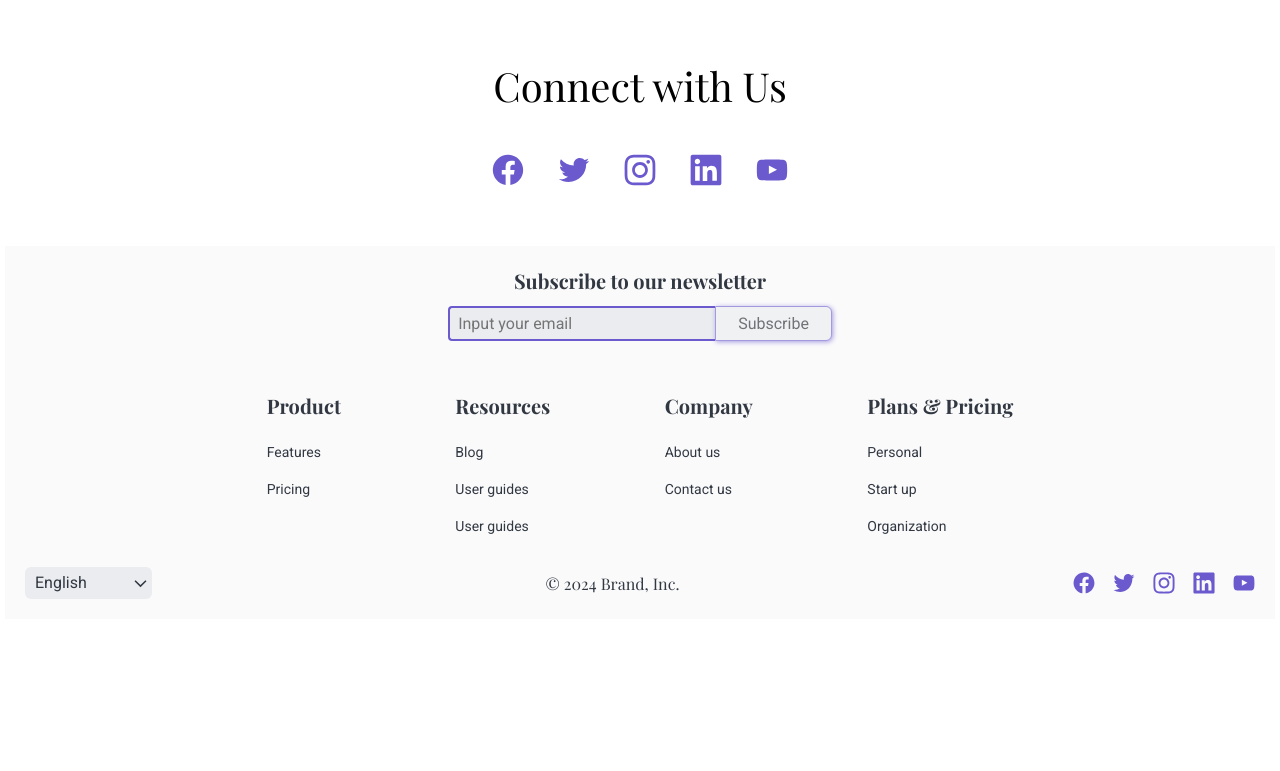
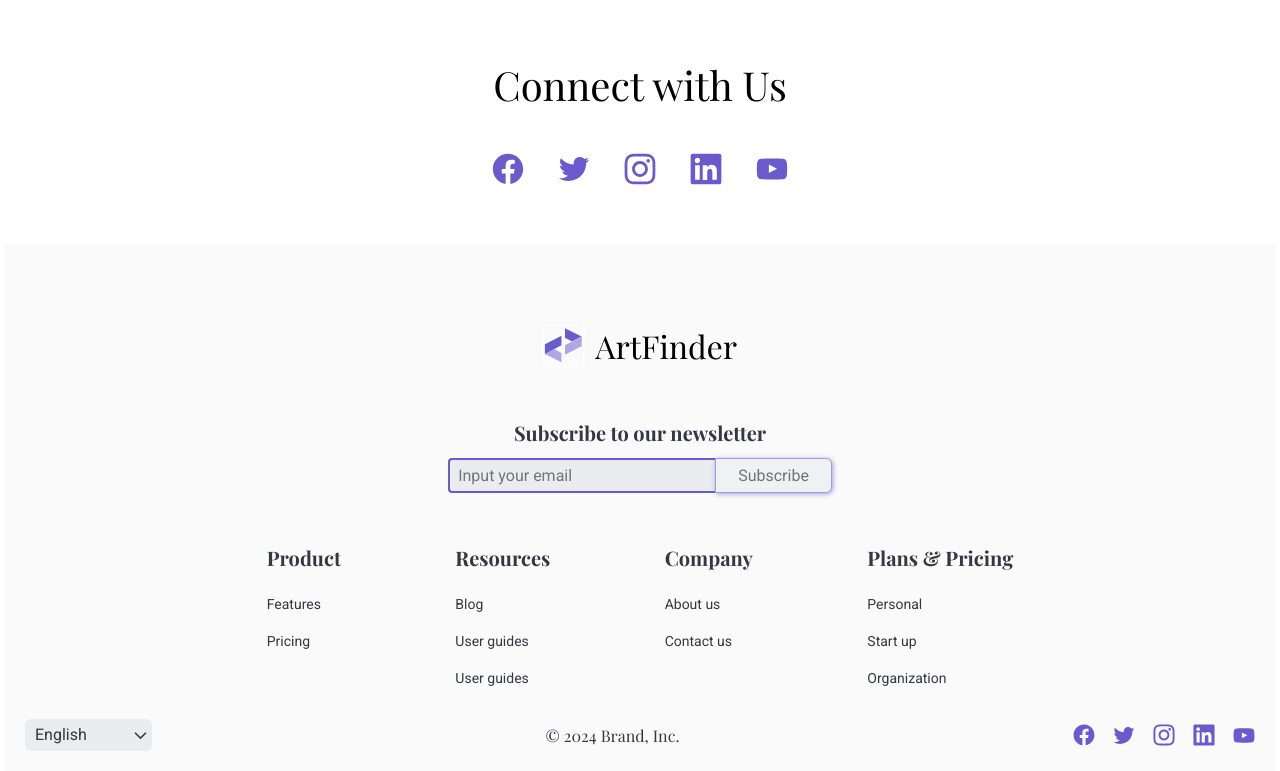
Before and after one commit to Romberto/groupthree, a React (Vite) app: page / in a window 1280 px wide. Shown: the part 1194-1965 px from the top of the page. Before the commit the page ends 1813 px from the top, so only its background shows below. Built offline with nearby package versions, Linux system fonts and the light colour scheme; a web font is replaced by a local one.

Commit message:
feat: add Logo

```diff
--- a/src/components/UI/Footer/Footer.module.css
+++ b/src/components/UI/Footer/Footer.module.css
@@ -1,11 +1,16 @@
 .footer{
   width: 100%;
-    padding: 20px;
+  padding: 76px 20px 20px;
   background-color: var(--gray);
   display: flex;
   flex-direction: column;
   align-items: center;
   color: var(--black-ligth);
+}
+
+.footer__logo {
+  width: 196px;
+  margin-bottom: 48px;
 }
 
 .footer__list{
--- a/src/components/UI/Footer/Footer.tsx
+++ b/src/components/UI/Footer/Footer.tsx
@@ -4,6 +4,7 @@ import { Subscribe } from "../Subscribe/Subscribe";
 import { FooterItem } from "../FooterItem/FooterItem";
 import { FooterDownBlock } from "../FooterDownBlock/FooterDownBlock";
 import { FooterListType, FooterPropsType } from "@/utils/types";
+import { Logo } from "../Logo/Logo.tsx";
 
 const FOOTERITEMLIST: FooterListType = [
   { Product: ["Features", "Pricing"] },
@@ -16,6 +17,7 @@ export const Footer: React.FC<FooterPropsType> = ({ className }) => {
   const footerClass = `${styled.footer} ${className ? className : ""}`;
   return (
     <footer className={footerClass}>
+      <Logo className={styled.footer__logo} />
       <Subscribe className={styled.subscrible} />
       <ul className={styled.footer__list}>
         {FOOTERITEMLIST.map((item, index) => (
--- a/src/components/UI/Header/Header.module.css
+++ b/src/components/UI/Header/Header.module.css
@@ -9,6 +9,11 @@
   display: flex;
   gap: 30px;
   align-items: center;
+}
+
+.header_logo {
+  width: 170px;
+  height: 42px;
 }
 
 .nav_links {
--- a/src/components/UI/Header/Header.tsx
+++ b/src/components/UI/Header/Header.tsx
@@ -1,12 +1,13 @@
 import React, { HTMLAttributes } from "react";
 import { Link, useLocation, useNavigate } from "react-router";
 import styles from "./Header.module.css";
-import { Button } from "../Button/Button";
-import logo from "@/assets/logo.svg";
 import arrow from "@/assets/arrow.svg";
 import help from "@/assets/help.svg";
-import { headerNavList, PATH } from "../../../utils/constants.ts";
-import { logOut } from "../../../utils/utils.tsx";
+import { headerNavList, PATH } from "@/utils/constants.ts";
+import { logOut } from "@/utils/utils.tsx";
+import { Button } from "../Button/Button";
+import { Logo } from "../Logo/Logo.tsx";
+
 
 type HeaderProps = HTMLAttributes<HTMLHeadElement> & {
   isAuth: boolean;
@@ -27,7 +28,9 @@ export const Header: React.FC<HeaderProps> = ({ isAuth }) => {
   return (
     <header className={styles.header}>
       <nav className={styles.header_nav}>
-        <Link to={PATH.HOME}><img src={logo} /></Link>
+        <Link to={PATH.HOME}>
+          <Logo className={styles.header_logo} />
+        </Link>
         <ul className={styles.nav_links}>
           {
             headerNavList.map((item, index) => (
--- /dev/null
+++ b/src/components/UI/Logo/Logo.tsx
@@ -0,0 +1,6 @@
+import logo from "@/assets/logo.svg";
+import { LogoType } from "@/utils/types";
+
+export const Logo: React.FC<LogoType> = ({ className }) => (
+  <img src={logo} className={className} alt="Logo" />
+);
--- a/src/utils/types.ts
+++ b/src/utils/types.ts
@@ -5,6 +5,10 @@ import {
   InputHTMLAttributes,
 } from "react";
 import { PATH } from "./constants";
+
+export type LogoType = {
+  className?: string;
+};
 
 export type FooterPropsType = {
   className?: string;
```
Lines whose indentation alone changed are shown as unchanged.
